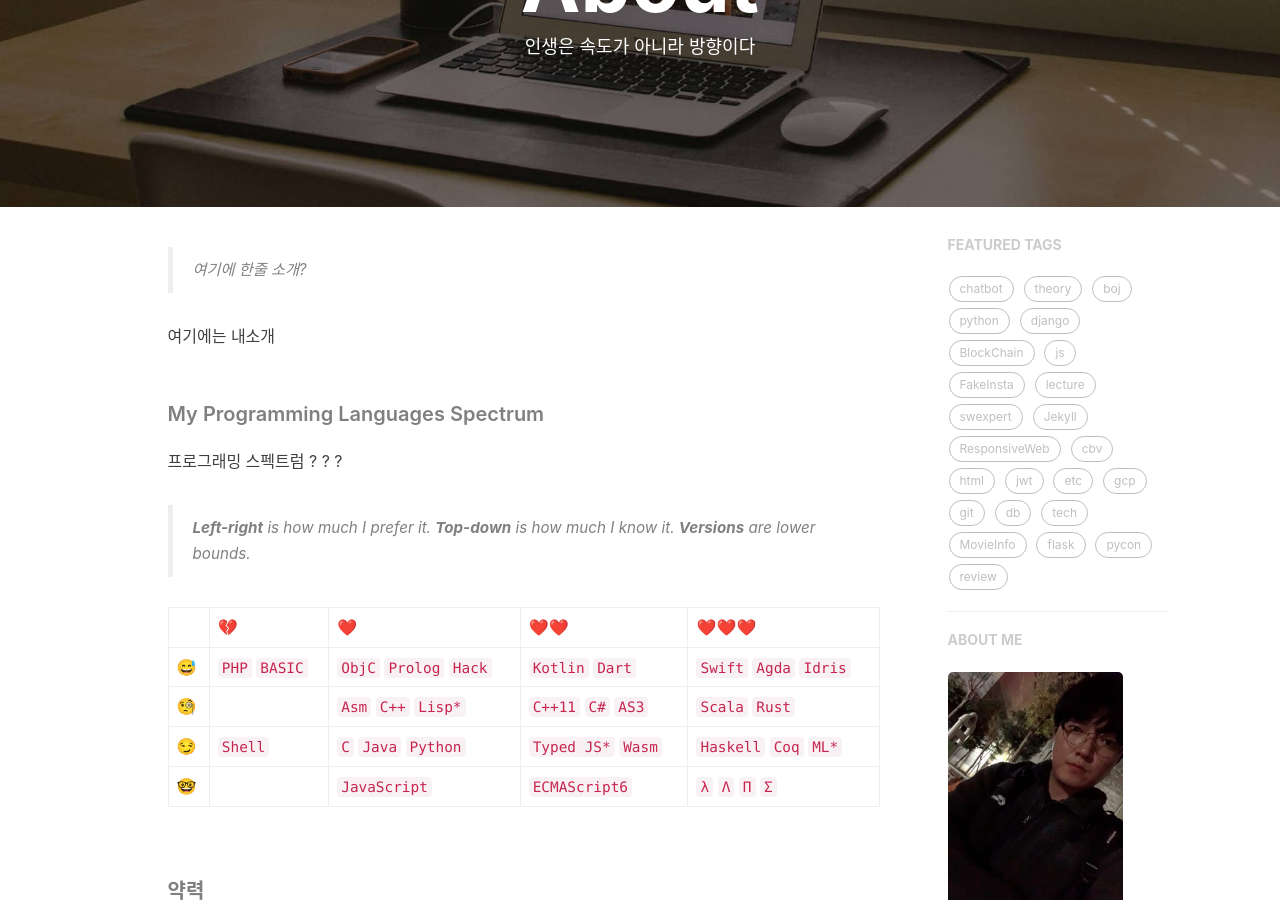
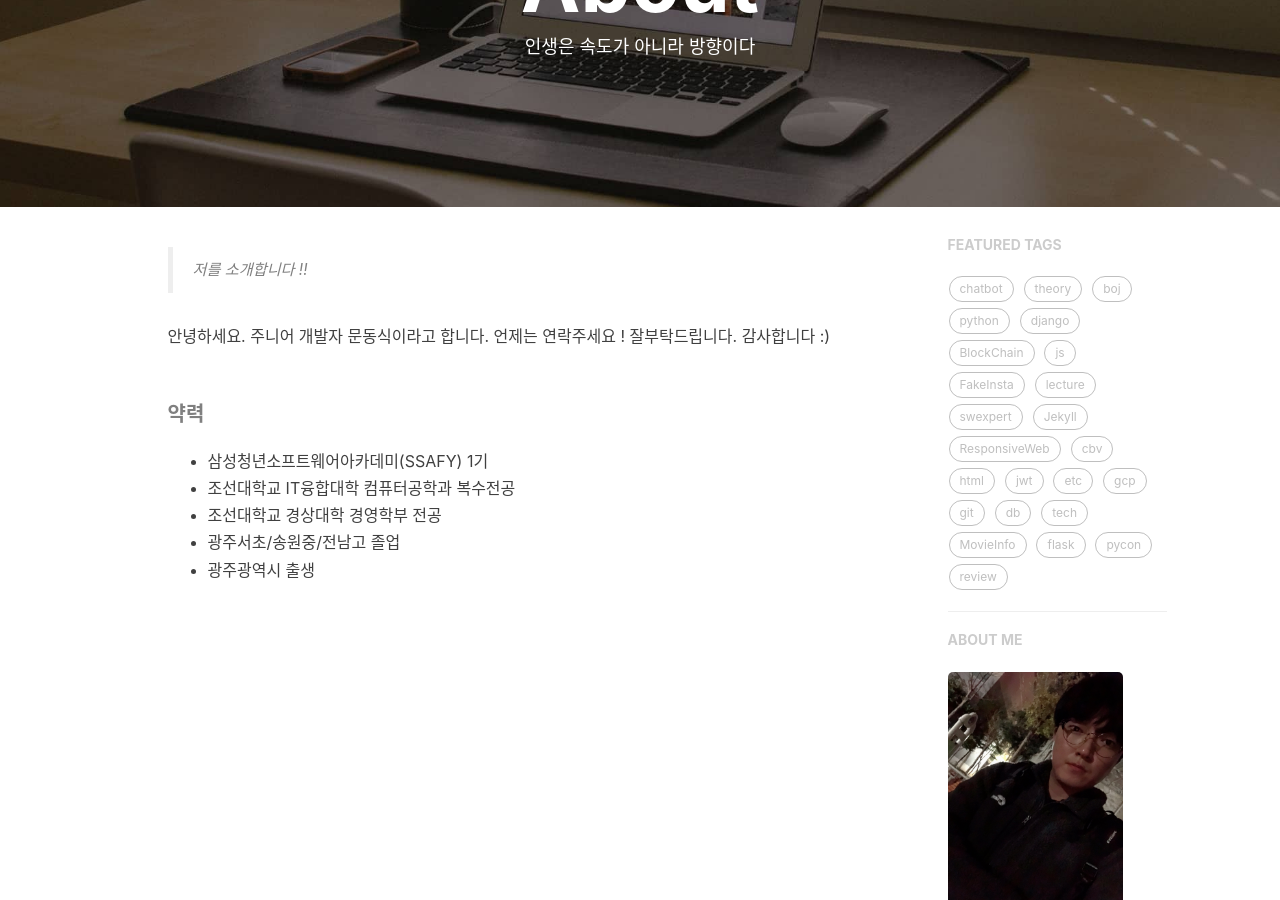
Before and after one commit to dongsik93/dongsik93.github.io, a Jekyll site: the page built from about.html, in a window 1280 px wide and 900 px high, scrolled down 211 px. Built offline with Jekyll 4.4.1, drawn with Linux system fonts in a browser that asks for light colours; nearby versions of some CDN libraries; comment, search, counter and statistics services are not loaded.

Commit message:
Edit about me

```diff
--- a/_includes/about/en.md
+++ b/_includes/about/en.md
@@ -1,10 +1,13 @@
-> 여기에 한줄 소개?
+> 저를 소개합니다 !!
 
-여기에는 내소개
+안녕하세요.
+주니어 개발자 문동식이라고 합니다.
+언제는 연락주세요 !
+잘부탁드립니다. 감사합니다 :)
 
-##### My Programming Languages Spectrum
+<!-- ##### My Programming Languages Spectrum
 
-프로그래밍 스펙트럼  ? ? ?
+프로그래밍 스펙트럼
 
 > __Left-right__ is how much I prefer it.  __Top-down__ is how much I know it. __Versions__ are lower bounds.
 
@@ -13,7 +16,7 @@
 | 😅  | `PHP` `BASIC` | `ObjC` `Prolog` `Hack` | `Kotlin` `Dart`    | `Swift` `Agda` `Idris` |
 | 🧐  |               | `Asm` `C++`  `Lisp*`   | `C++11` `C#` `AS3` | `Scala` `Rust`         |
 | 😏  | `Shell`       | `C` `Java` `Python`    | `Typed JS*` `Wasm` | `Haskell` `Coq` `ML*`  |
-| 🤓  |               | `JavaScript`           | `ECMAScript6`      | `λ` `Λ` `Π` `Σ`        |
+| 🤓  |               | `JavaScript`           | `ECMAScript6`      | `λ` `Λ` `Π` `Σ`        | -->
 
 
 ##### 약력
```
